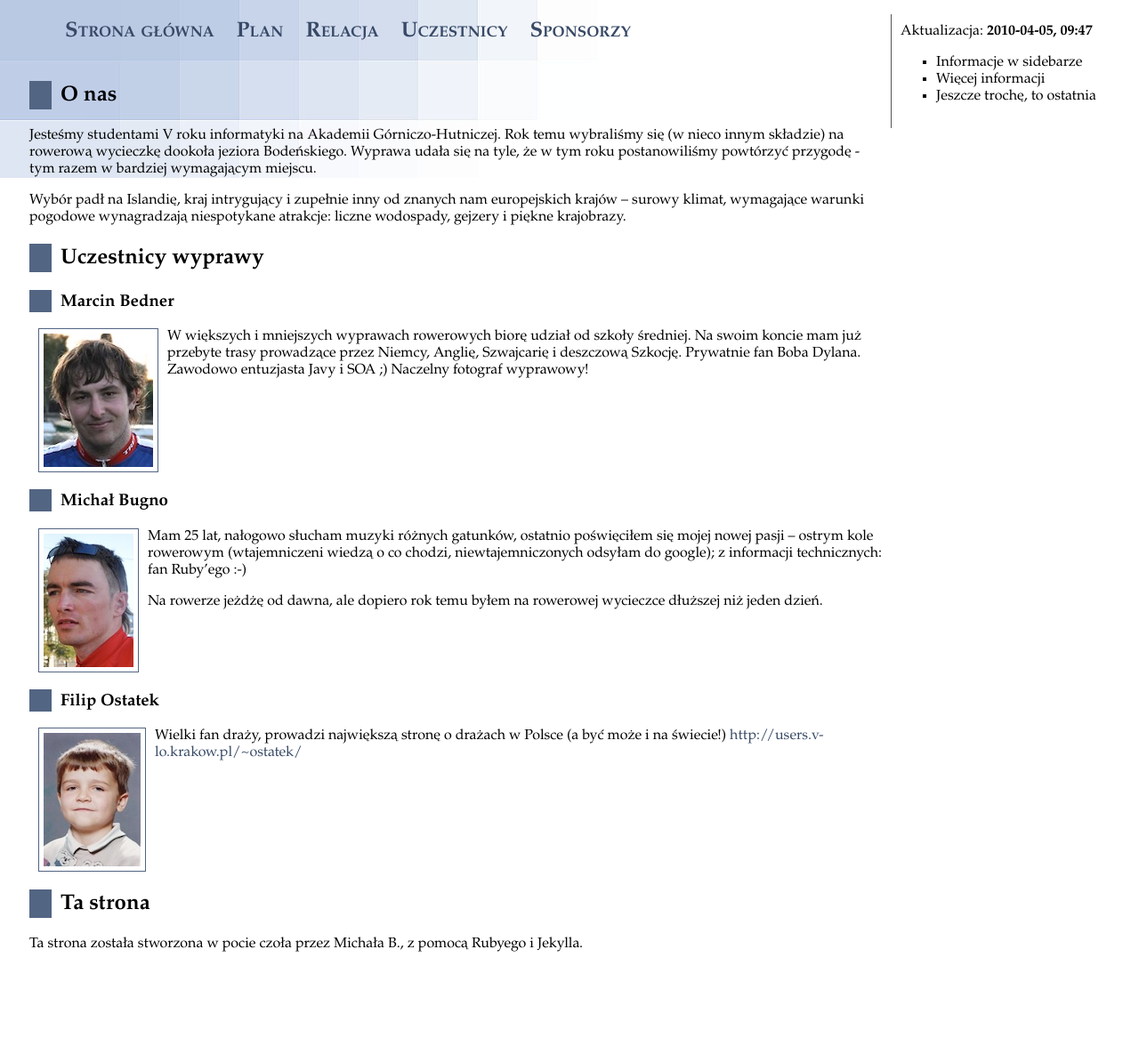
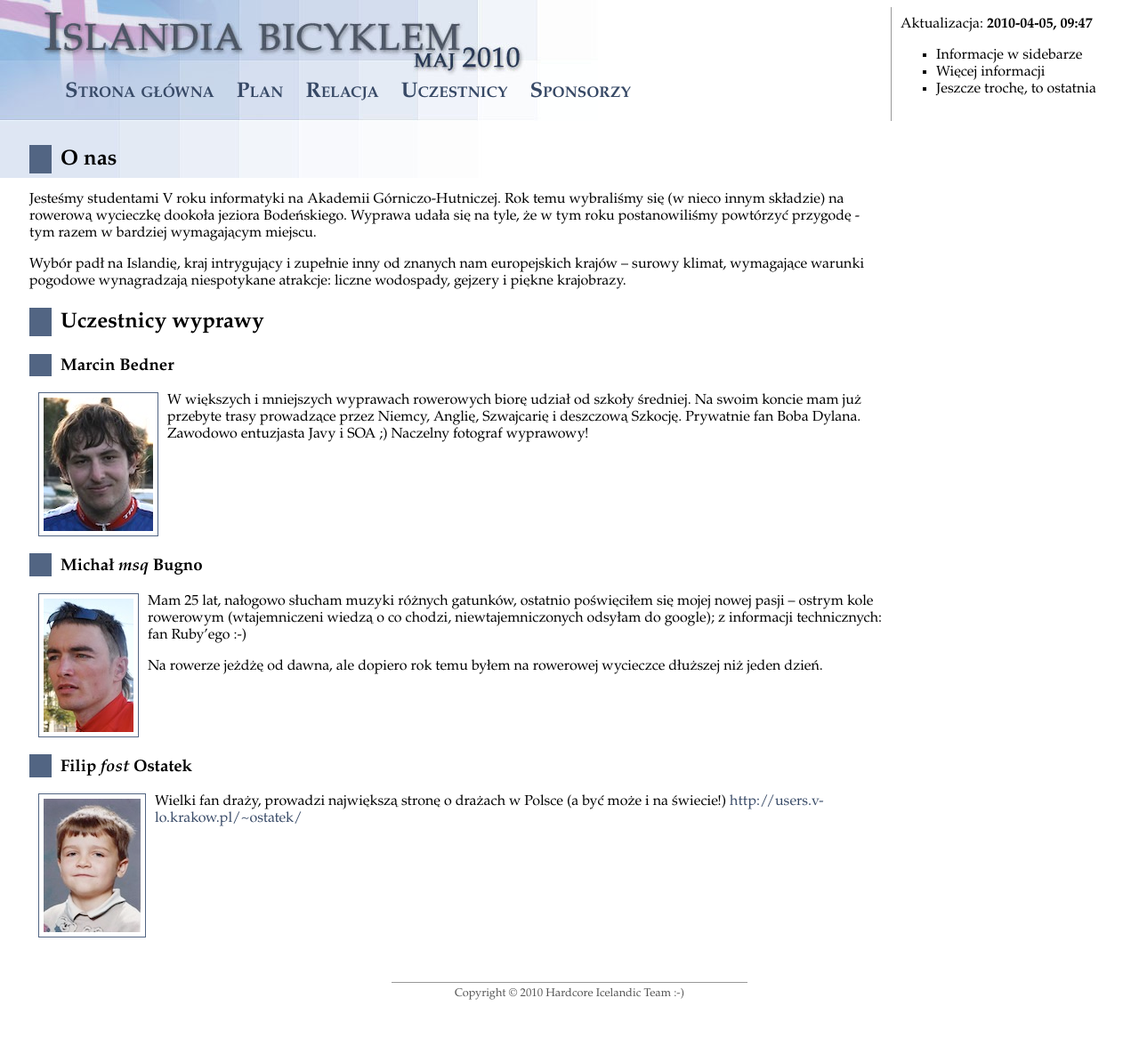
Before and after one commit to michalbugno/bicyklem.pl, a Jekyll site: the page built from about.markdown, in a window 1280 px wide. Shown: the whole page at 89% size. Built offline with Jekyll 4.4.1, drawn with Linux system fonts in a browser that asks for light colours; before the commit the page ends 1087 px from its top, so only the background shows below that.

Commit message:
Logo changed, footer added

```diff
--- a/_layouts/default.html
+++ b/_layouts/default.html
@@ -28,5 +28,8 @@
     <div id="main">
       {{ content }}
     </div>
+    <div id="footer" class="meta">
+      Copyright &copy; 2010 Hardcore Icelandic Team :-)
+    </div>
   </body>
 </html>
--- a/about.markdown
+++ b/about.markdown
@@ -24,7 +24,7 @@ Szwajcarię i deszczową Szkocję. Prywatnie fan Boba Dylana. Zawodowo
 entuzjasta Javy i SOA ;) Naczelny fotograf wyprawowy!
 <br class="clear">
 
-### Michał Bugno
+### Michał <em>msq</em> Bugno
 ![Michał Bugno](./images/bugno.jpg)
 
 Mam 25 lat, nałogowo słucham muzyki różnych gatunków, ostatnio poświęciłem
@@ -36,13 +36,9 @@ Na rowerze jeżdżę od dawna, ale dopiero rok temu byłem na rowerowej wycieczc
 dłuższej niż jeden dzień.
 <br class="clear">
 
-### Filip Ostatek
+### Filip <em>fost</em> Ostatek
 ![Filip Ostatek](./images/ostatek.jpg)
 
 Wielki fan draży, prowadzi największą stronę o drażach w Polsce (a być może i na
 świecie!) [http://users.v-lo.krakow.pl/~ostatek/](http://users.v-lo.krakow.pl/~ostatek/)
 <br class="clear">
-
-## Ta strona
-Ta strona została stworzona w pocie czoła przez Michała B., z pomocą Rubyego i
-Jekylla.
--- a/css/screen.css
+++ b/css/screen.css
@@ -44,6 +44,8 @@ img {
 
 #menu {
   height: 55px;
+  padding-top: 60px;
+  padding-bottom: 20px;
 }
 
 #menu li {
@@ -62,10 +64,18 @@ img {
 
 #sidebar {
   float: right;
-  border-left: 1px solid #555;
+  border-left: 1px solid #999;
   width: 250px;
   min-height: 100%;
   padding: 10px;
+}
+
+#footer {
+  text-align: center;
+  border-top: 1px solid #999;
+  margin: 50px auto;
+  padding-top: 5px;
+  width: 400px;
 }
 
 .meta {
```
Also changed, not shown: images/menu.jpg.
